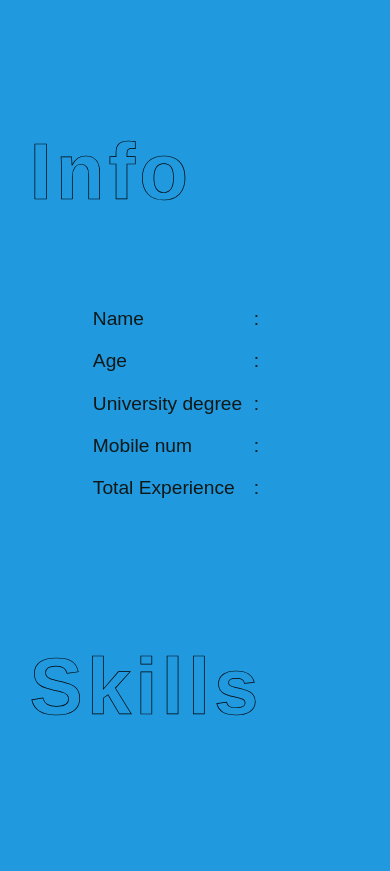
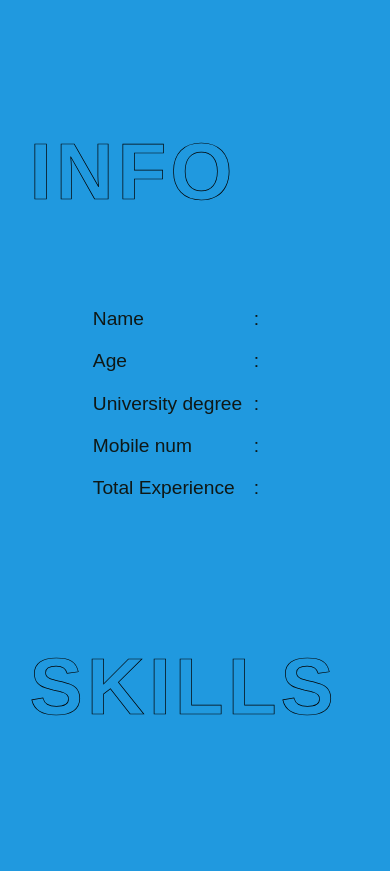
Before and after one commit to mo7mad1996/portfolio, a Nuxt app: page /profile in a window 390 px wide. Shown: the part 900-1771 px from the top of the page. Built offline with nearby package versions, Linux system fonts and the light colour scheme; a web font is replaced by a local one.

Commit message:
edit mobile phone

```diff
--- a/pages/profile/index.vue
+++ b/pages/profile/index.vue
@@ -74,10 +74,7 @@ export default {
     margin: 1em 0;
     font-size: 5em;
     letter-spacing: 0.05em;
-
-    &::after {
-      content: attr(id);
-    }
+    text-transform: uppercase;
   }
 }
 </style>
--- a/static/data.json
+++ b/static/data.json
@@ -7,7 +7,7 @@
   "driving license": "Private",
   "military service": "Exemption",
   "Social status": "Unmarried",
-  "Mobile num": "(+2) 0106 362 6389",
+  "Mobile num": "(+2) 0106 352 5389",
   "Start learn": 2018,
   "Smoking": "No",
   "p_skills": [
```
